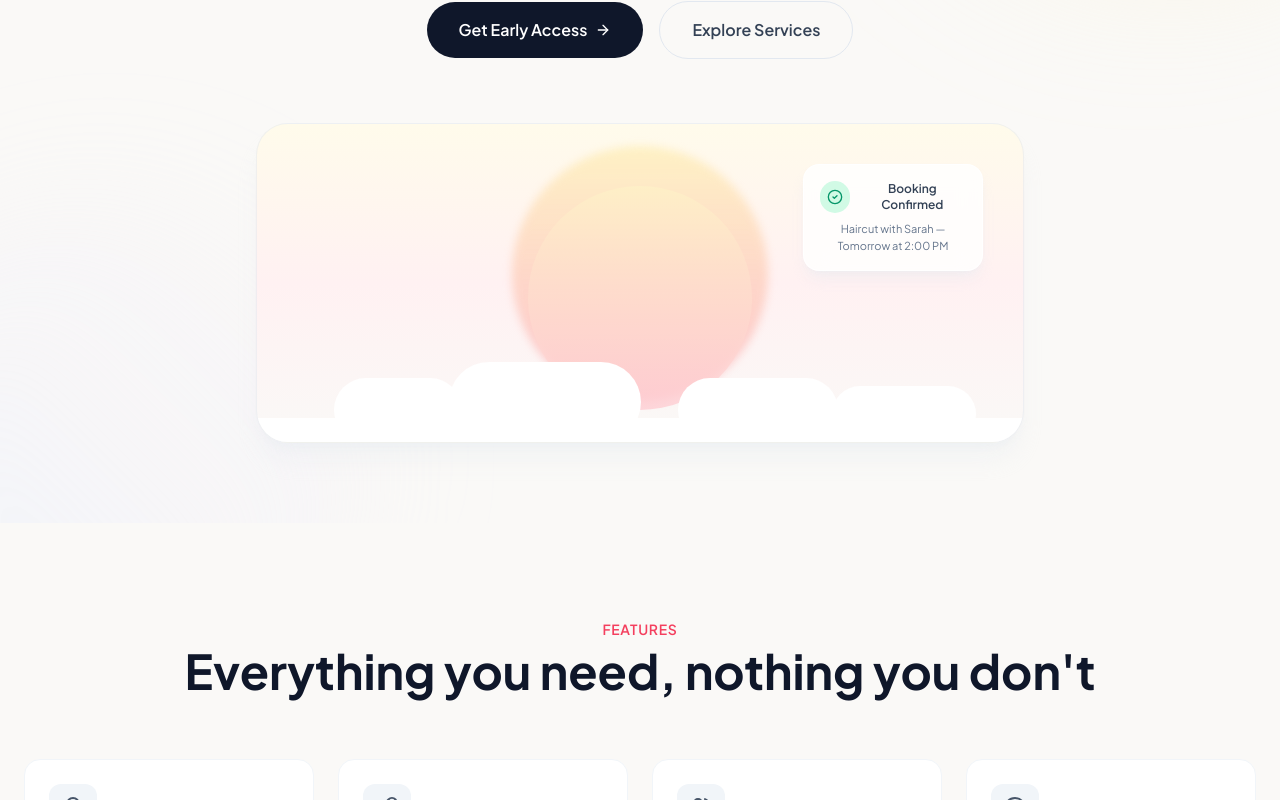
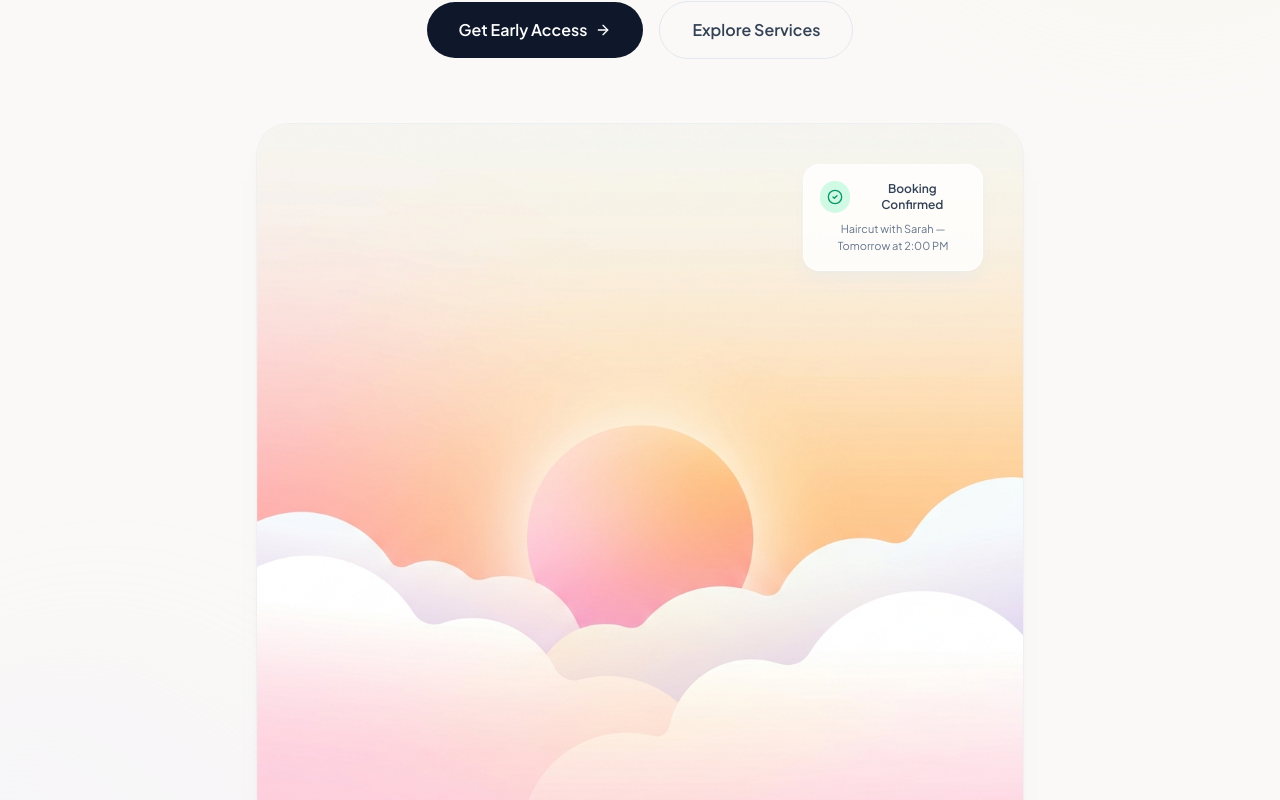
Before and after one commit to UdayGoel28/SlotSync, a Next.js app in the folder apps/web/: page / in a window 1280 px wide. Shown: the part 460-1260 px from the top of the page. Built offline with nearby package versions, Linux system fonts and the light colour scheme; a web font is replaced by a local one.

Commit message:
fix: replace CSS sunrise hack with actual generated illustration image

```diff
--- a/apps/web/app/(marketing)/page.tsx
+++ b/apps/web/app/(marketing)/page.tsx
@@ -165,21 +165,15 @@ export default function MarketingLandingPage() {
             </div>
           </FadeIn>
 
-          {/* Hero visual – soft sunrise/gradient illustration */}
+          {/* Hero visual – sunrise illustration */}
           <FadeIn delay={0.4} className="mt-16">
             <div className="relative max-w-3xl mx-auto">
-              <div className="relative w-full h-64 md:h-80 rounded-[2rem] bg-gradient-to-t from-[#faf9f7] via-rose-50 to-amber-50 overflow-hidden border border-slate-200/50 shadow-xl shadow-slate-200/30">
-                {/* Sun circle */}
-                <div className="absolute bottom-10 left-1/2 -translate-x-1/2 w-48 h-48 md:w-64 md:h-64 rounded-full bg-gradient-to-t from-rose-300/60 to-amber-200/40 blur-sm" />
-                <div className="absolute bottom-8 left-1/2 -translate-x-1/2 w-44 h-44 md:w-56 md:h-56 rounded-full bg-gradient-to-t from-rose-200/80 to-amber-100/60" />
-                {/* Clouds */}
-                <div className="absolute bottom-0 left-0 right-0 h-20">
-                  <div className="absolute bottom-0 left-[10%] w-32 h-16 bg-white rounded-full" />
-                  <div className="absolute bottom-0 left-[25%] w-48 h-20 bg-white rounded-full" />
-                  <div className="absolute bottom-0 left-[55%] w-40 h-16 bg-white rounded-full" />
-                  <div className="absolute bottom-0 left-[75%] w-36 h-14 bg-white rounded-full" />
-                  <div className="absolute bottom-0 left-[0%] w-full h-6 bg-white" />
-                </div>
+              <div className="relative w-full rounded-[2rem] overflow-hidden border border-slate-200/50 shadow-xl shadow-slate-200/30">
+                <img
+                  src="/hero-sunrise.png"
+                  alt="SlotSync — beautiful booking for service businesses"
+                  className="w-full h-auto object-cover"
+                />
                 {/* Floating glass card */}
                 <div className="absolute top-6 right-6 md:top-10 md:right-10 bg-white/80 backdrop-blur-md rounded-2xl p-4 shadow-lg shadow-slate-200/40 border border-white/80 max-w-[180px]">
                   <div className="flex items-center gap-2 mb-2">
```
Also changed, not shown: apps/web/public/hero-sunrise.png (added).
